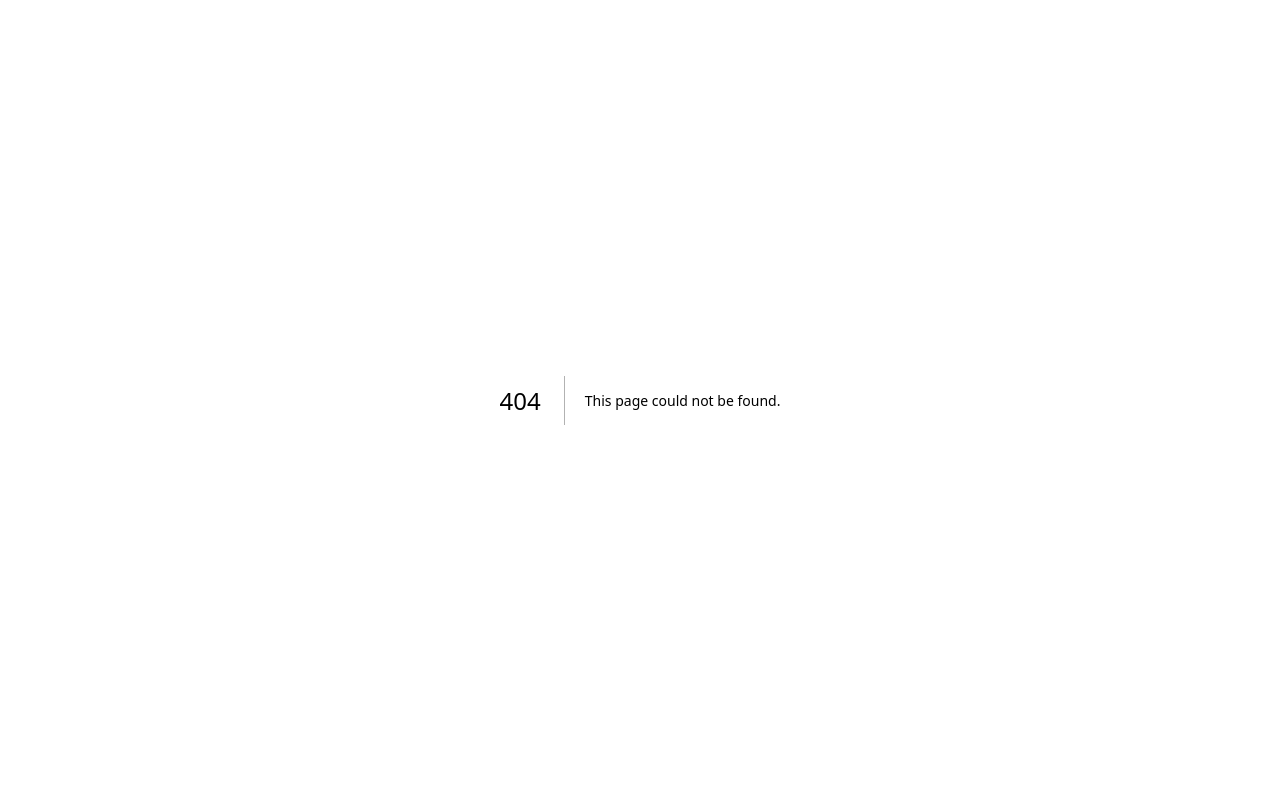
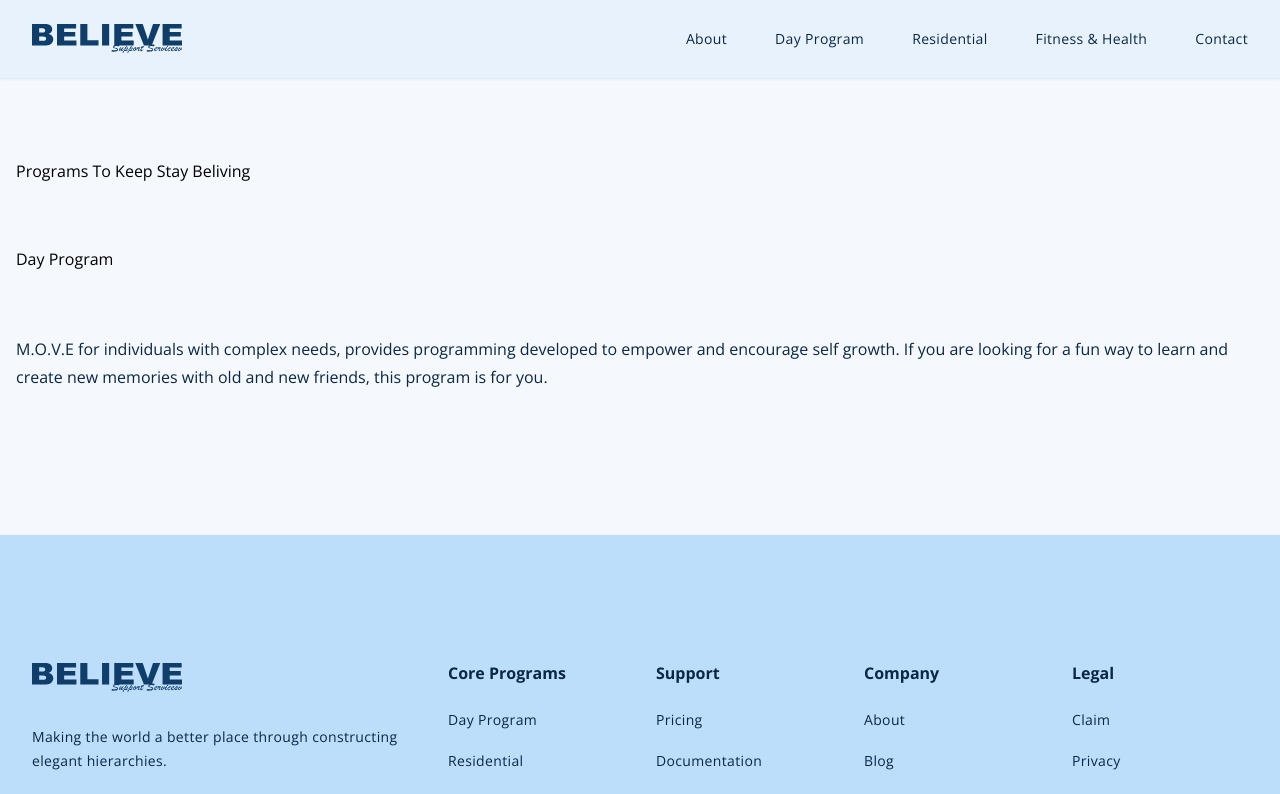
Before and after one commit to Justin-Bento/believe-support-services, a Next.js app: page /programs in a window 1280 px wide. Before the commit this address had no page. Shown: the top 794 px of the page. Built offline with nearby package versions, Linux system fonts and the light colour scheme.

Commit message:
created a programs page to view all programs

```diff
--- /dev/null
+++ b/src/pages/programs.tsx
@@ -0,0 +1,32 @@
+import Head from "next/head";
+// End of Next.js Specifc Calls
+import Appbar from "@/components/Appbar";
+import Footer from "@/components/Footer";
+import { app_programs } from "@/lib/data";
+
+export default function programs() {
+  return (
+    <>
+      <Head>
+        <title>Believe Support Services</title>
+        <meta
+          name="description"
+          content="Helping individuals with complex needs to help them be the best version on themselves and their community."
+        />
+      </Head>
+      <Appbar />
+      <div className="container p-4 mx-auto mt-16 mb-32 space-y-16">
+        <h1 className="">Programs To Keep Stay Beliving</h1>
+        {app_programs.map((data:any) => {
+          return (
+            <>
+              <h2 className="headline-msmalledium">{data.title}</h2>
+              <p className="body-large">{data.subtitle}</p>
+            </>
+          )
+        })}
+      </div>
+      <Footer />
+    </>
+  )
+}
```
